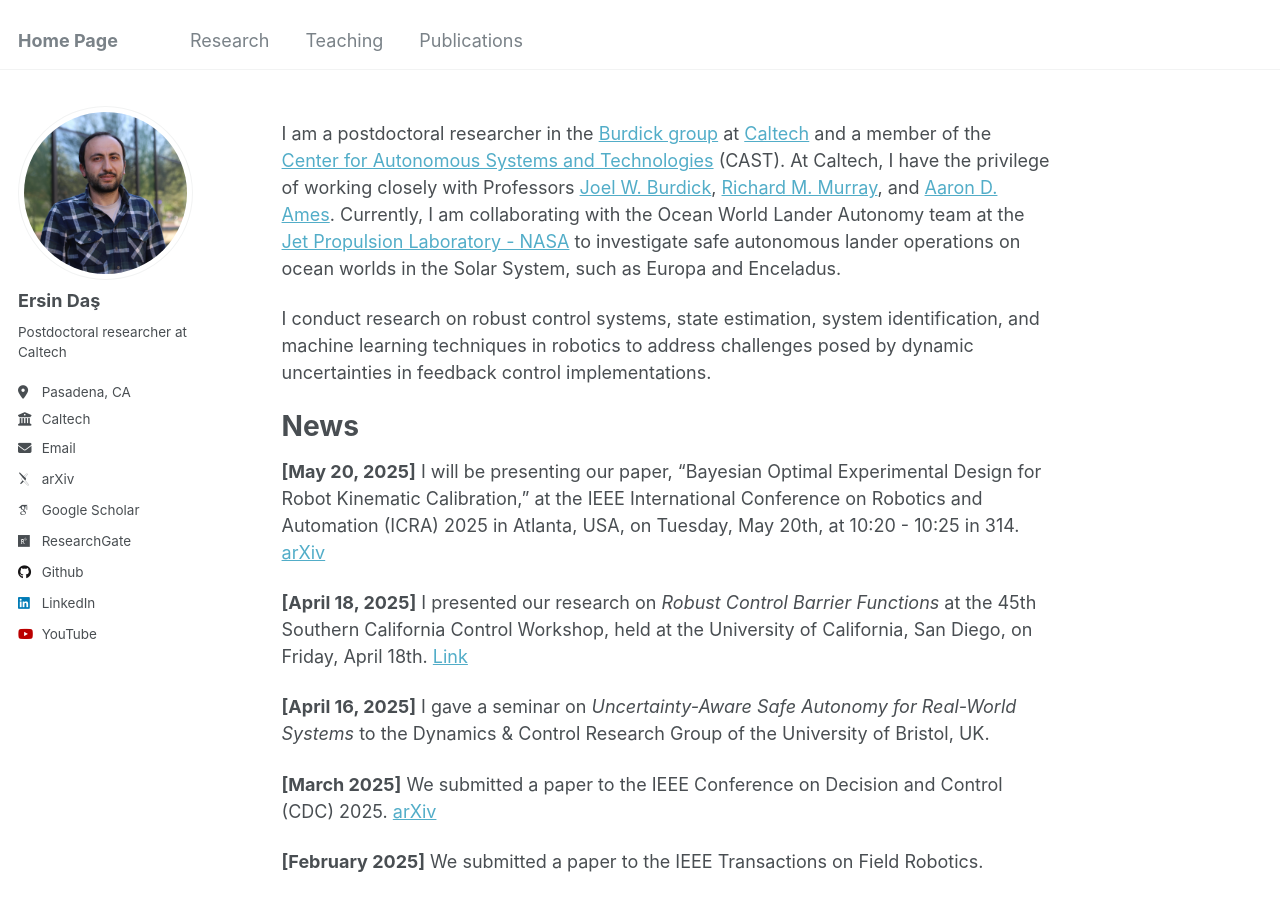
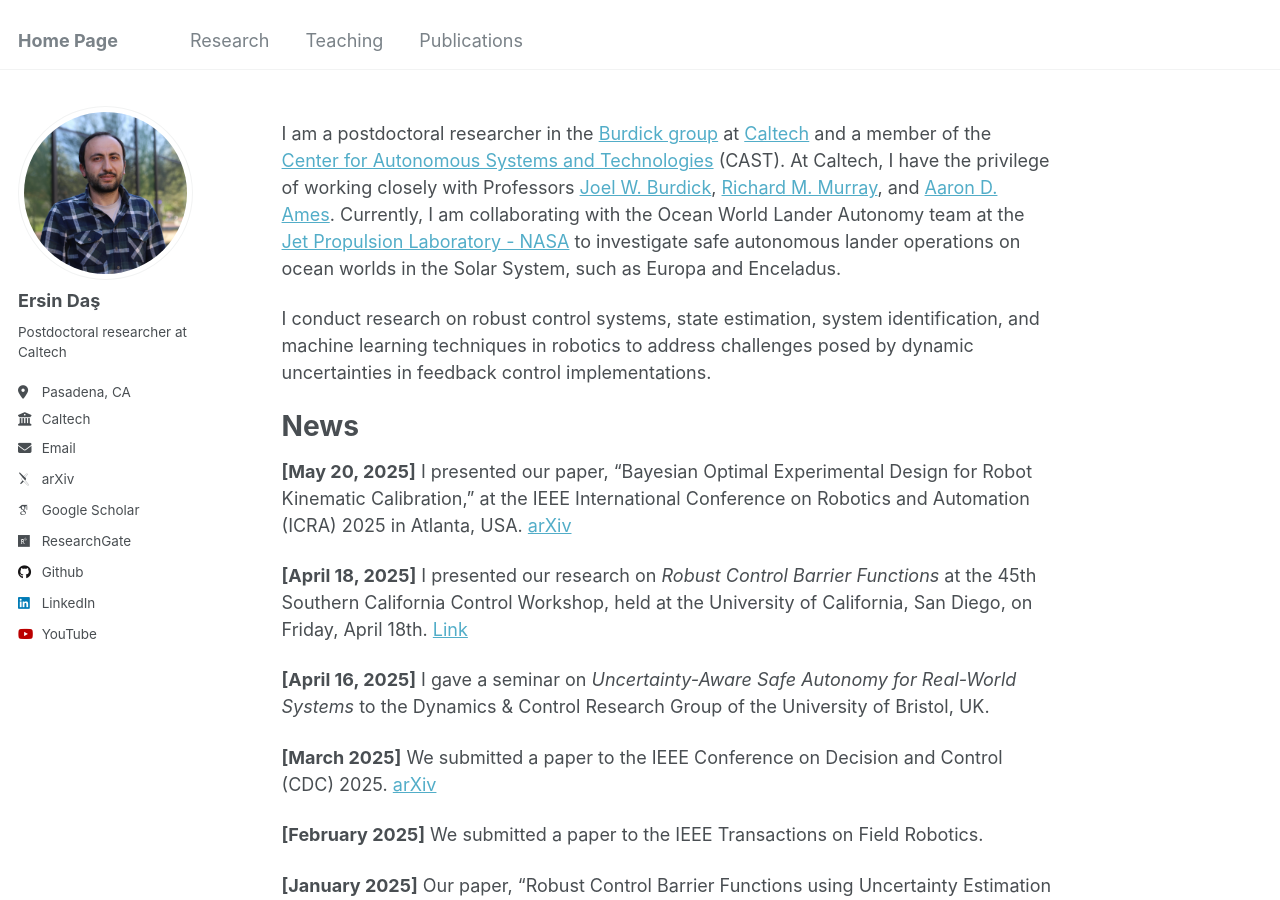
Before and after one commit to ersindas/ersindas.github.io, a Jekyll site: the page built from _pages/about.md, in a window 1280 px wide and 900 px high. Built offline with Jekyll 4.4.1, drawn with Linux system fonts in a browser that asks for light colours; some web fonts are replaced.

Commit message:
Update about.md
icra2025

```diff
--- a/_pages/about.md
+++ b/_pages/about.md
@@ -13,7 +13,7 @@ I conduct research on robust control systems, state estimation, system identific
 
 News
 ======
-**[May 20, 2025]** I will be presenting our paper, "Bayesian Optimal Experimental Design for Robot Kinematic Calibration," at the IEEE International Conference on Robotics and Automation (ICRA) 2025 in Atlanta, USA, on Tuesday, May 20th, at 10:20 - 10:25 in 314. [arXiv](https://arxiv.org/pdf/2409.10802)
+**[May 20, 2025]** I presented our paper, "Bayesian Optimal Experimental Design for Robot Kinematic Calibration," at the IEEE International Conference on Robotics and Automation (ICRA) 2025 in Atlanta, USA. [arXiv](https://arxiv.org/pdf/2409.10802)
 
 **[April 18, 2025]** I presented our research on *Robust Control Barrier Functions* at the 45th Southern California Control Workshop, held at the University of California, San Diego, on Friday, April 18th. [Link](http://terrano.ucsd.edu/jorge/sccw/index.html)
 
```
